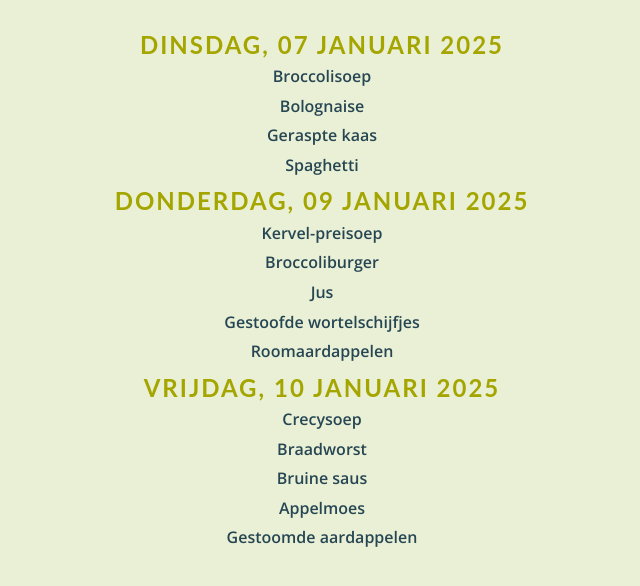
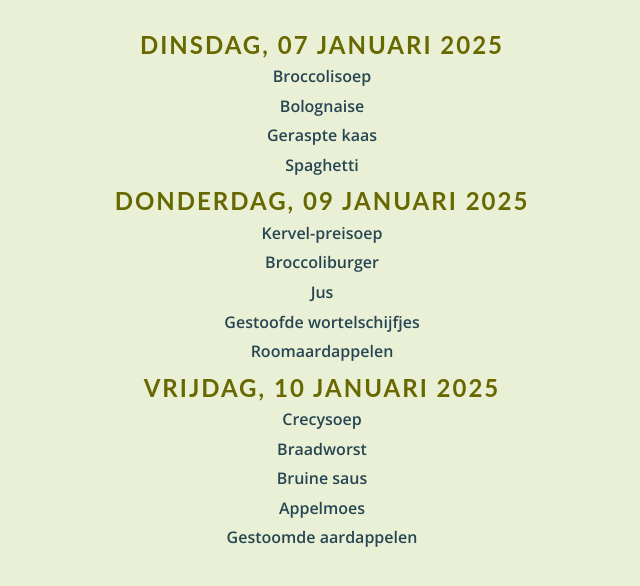
Before and after one commit to joenblan/menu2html, a plain HTML site: page index.html in a window 1280 px wide. Shown: the whole page, without its empty margins (318-958 px from the left). Drawn offline with nearby package versions, Linux system fonts and the light colour scheme.

Commit message:
Update style.css

```diff
--- a/style.css
+++ b/style.css
@@ -13,7 +13,7 @@ body {
 
 h1 {
   font-family: 'Lato', sans-serif; /* Bold and clean heading font */
-  color: #a5a500; /* Modern teal color for heading */
+  color: #686800; /* Modern teal color for heading */
   font-size: calc(15vh / 5); /* Keep consistent scaling */
   margin-bottom: 1vh;
   margin-top: 1vh;
```
